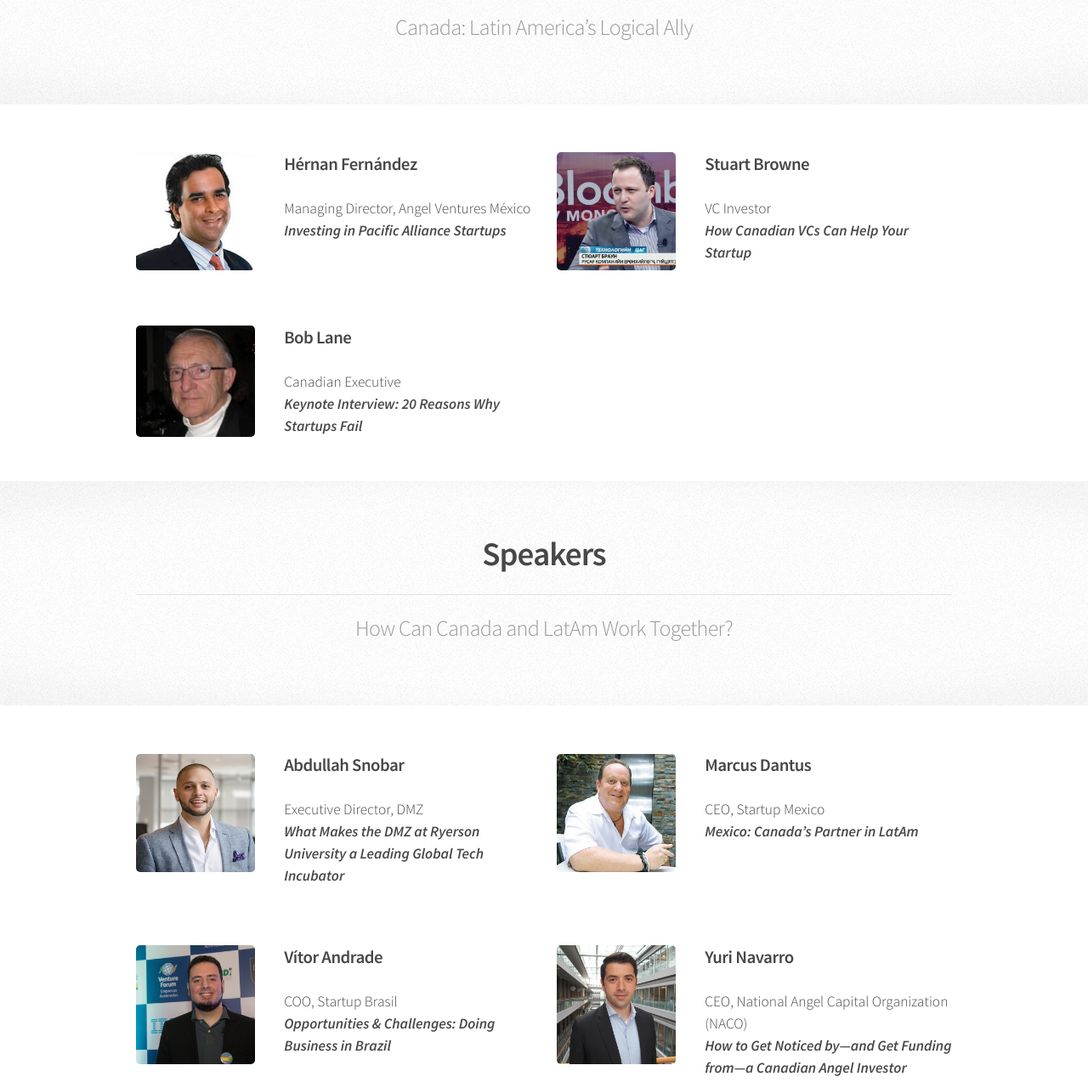
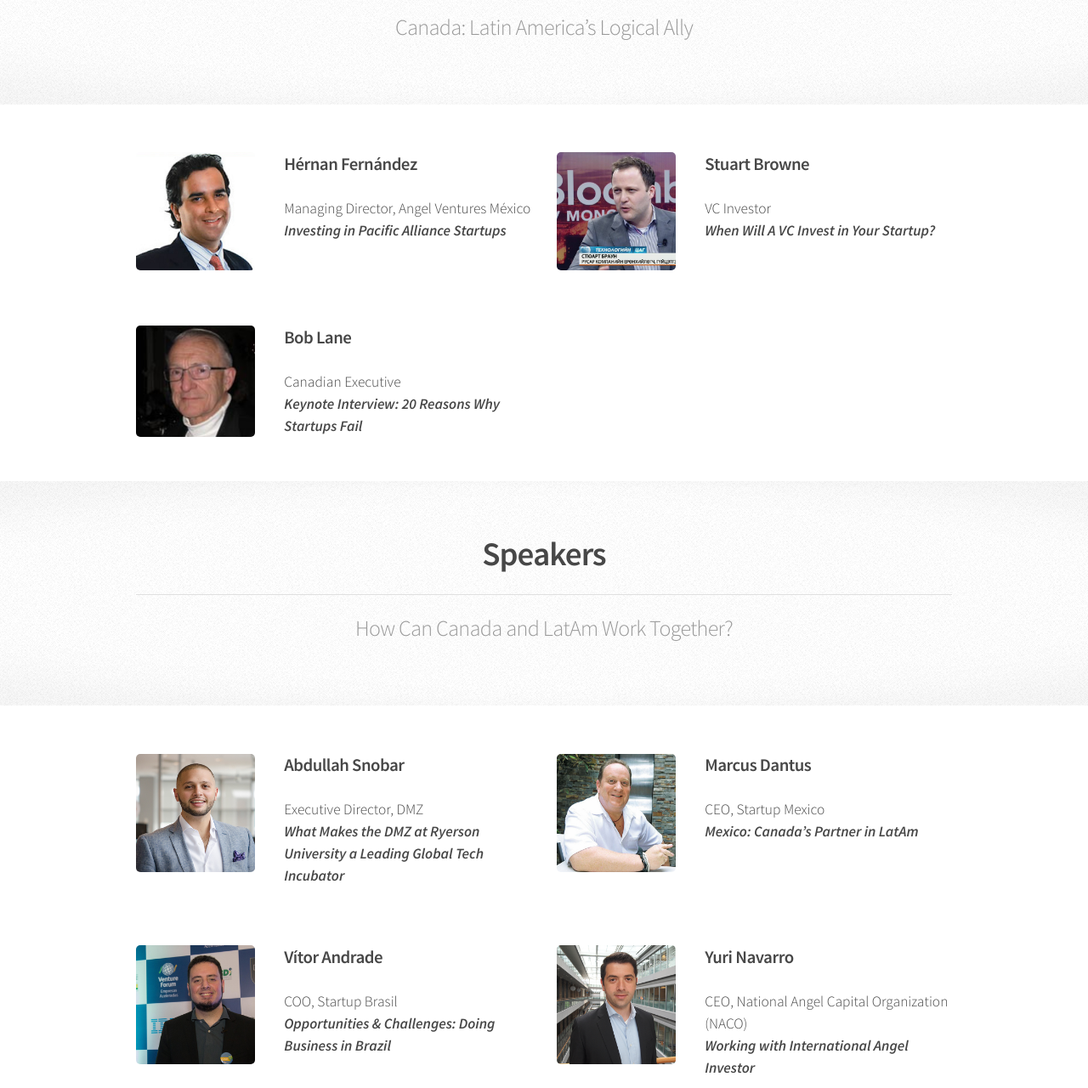
Before and after one commit to LatAmStartups/LatAmStartups.github.io, a Jekyll site: the page built from speakers.html, in a window 1280 px wide and 1400 px high, scrolled down 675 px, cut to the strip 0-1280 px from the top of the window. Shown: the whole strip at 85% size. Built offline with Jekyll 4.4.1, drawn with Linux system fonts in a browser that asks for light colours.

Commit message:
fix titles

```diff
--- a/speakers.html
+++ b/speakers.html
@@ -41,7 +41,7 @@ layout: defaultconf
 						<div class="inner">
 							<h3>Stuart Browne</h3>
 							<p>VC Investor<br />
-							<strong><em>How Canadian VCs Can Help Your Startup</em></strong></p>
+							<strong><em>When Will A VC Invest in Your Startup?</em></strong></p>
 						</div>
 					</div>
 				</section>
@@ -111,7 +111,7 @@ layout: defaultconf
 						<div class="inner">
 							<h3>Yuri Navarro</h3>
 							<p>CEO, National Angel Capital Organization (NACO)<br />
-							<strong><em>How to Get Noticed by&mdash;and Get Funding from&mdash;a Canadian Angel Investor</strong></em></p>
+							<strong><em>Working with International Angel Investor</strong></em></p>
 						</div>
 					</div>
 				</section>
```
